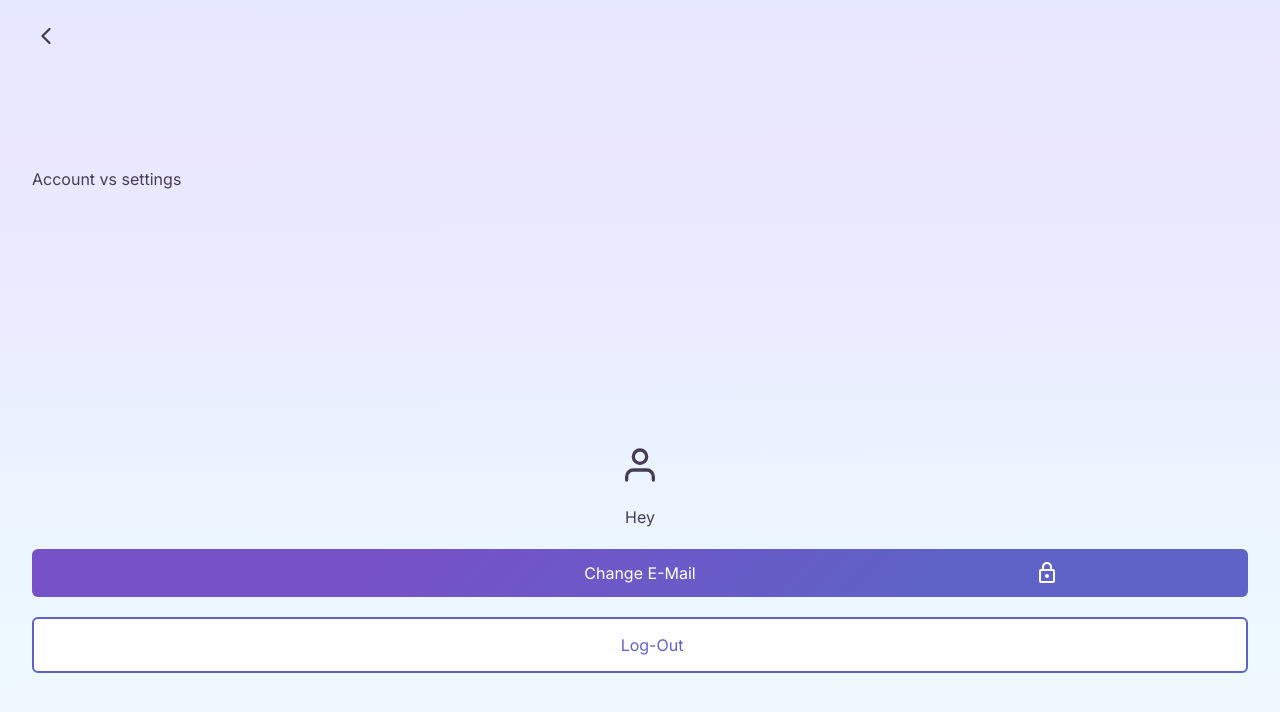
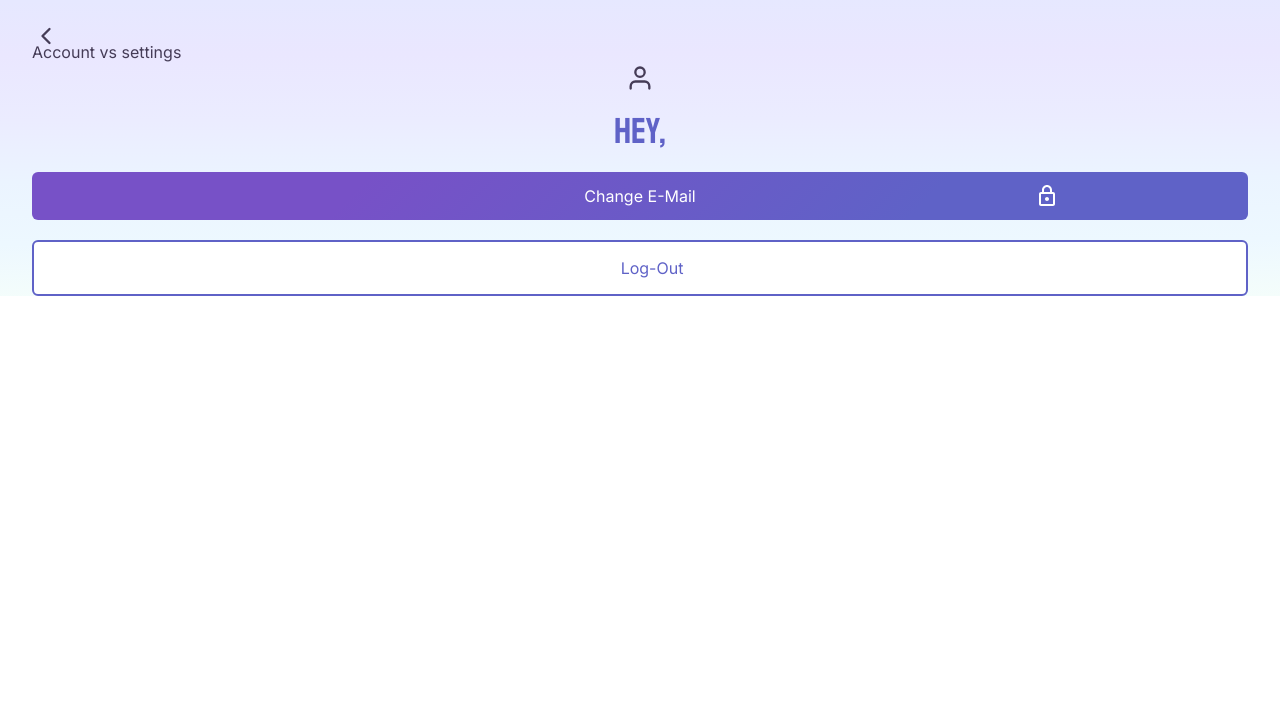
Before and after one commit to devhausleipzigacademy/camp8-final-project, a Next.js app: page /account in a window 1280 px wide. Shown: the top 712 px of the page. Built offline with nearby package versions, Linux system fonts and the light colour scheme; no server answers.

Commit message:
working on styling

```diff
--- a/src/pages/account/index.tsx
+++ b/src/pages/account/index.tsx
@@ -4,7 +4,7 @@ import Head from "next/head";
 import { FiChevronLeft, FiUser } from "react-icons/fi";
 import axios from "axios";
 import { User } from "@prisma/client";
-import { useSession } from "next-auth/react";
+import { signOut, useSession } from "next-auth/react";
 import { useEffect, useState } from "react";
 
 type buttonProps = {
@@ -14,6 +14,9 @@ type buttonProps = {
 };
 
 export default function Settings(props: buttonProps) {
+	const handleSignOut = () => {
+		signOut({ redirect: true, callbackUrl: "/auth/signIn" });
+	};
 	const { data: session } = useSession();
 	const [user, setUser] = useState<User>();
 	const getData = async () => {
@@ -36,7 +39,7 @@ export default function Settings(props: buttonProps) {
 				<meta name="viewport" content="width=device-width, initial-scale=1" />
 				<link rel="icon" href="/favicon.ico" />
 			</Head>
-			<div className="px-8 h-screen flex flex-col bg-grad-frame">
+			<div className="px-8 flex flex-col bg-grad-frame">
 				<header className="w-full flex items-center h-10 pt-8">
 					<a href="">
 						<FiChevronLeft size={28} />
@@ -47,9 +50,12 @@ export default function Settings(props: buttonProps) {
 					<div className="flex w-full flex-col items-center gap-5">
 						{/* This section will change depending on the account status of the User */}
 						<div>
-							<FiUser size={40} />
+							<FiUser size={28} />
 						</div>
-						<div> Hey {user?.name} </div>
+						<div className="text-primary-default-Solid font-heading text-4xl">
+							{" "}
+							Hey, {user?.name}{" "}
+						</div>
 						<div className="w-full flex flex-col gap-5">
 							<LargeButton
 								variant="primary"
@@ -59,6 +65,7 @@ export default function Settings(props: buttonProps) {
 							<LargeButton
 								variant="secondary"
 								label="Log-Out"
+								onClick={handleSignOut}
 								disabled={false}
 							/>
 							<></>
```
